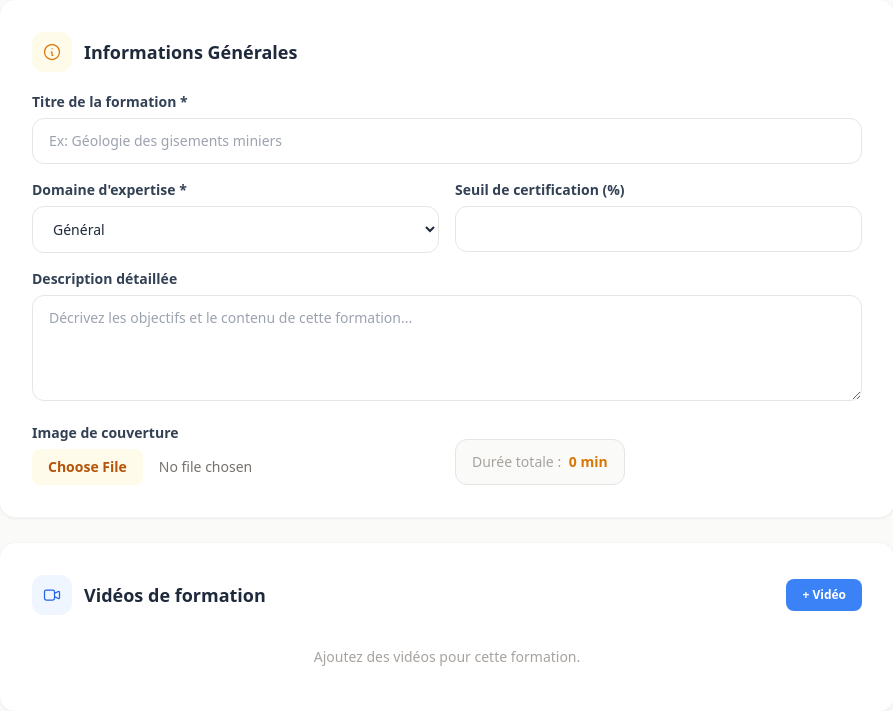
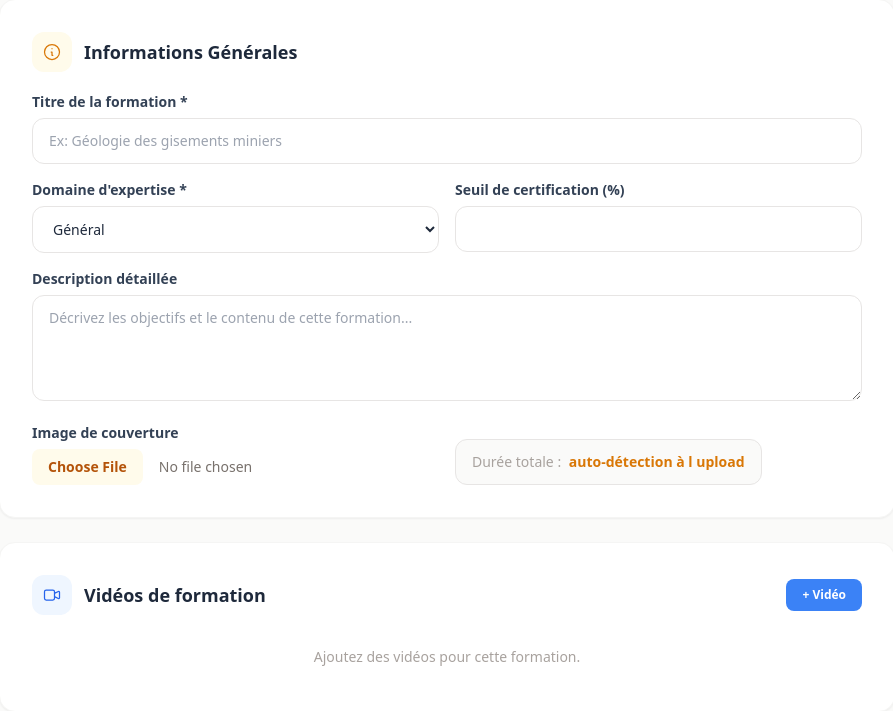
Before and after one commit to mamelk/Geomanager, a Django app: page /admin-formations/ajouter/ in a window 1280 px wide. Shown: the part 133-844 px from the top of the page, without its empty margins (193-1086 px from the left). Run offline with Django 5.2, Linux system fonts and the light colour scheme; the visitor is signed in with stand-in values (Sample User, id 1); some libraries are stand-ins or nearby versions.

Commit message:
Feat: Auto video duration detection, remove manual input
- Supprime le champ « Durée (minutes) » du formulaire vidéo
- Durée auto-détectée par moviepy à l'upload (fichier vidéo)
- Affichage durée de chaque vidéo (duree_formatee) chez formateur et apprenant
- Affichage durée totale de la formation (duree_totale_formatee)
- Simplification de la vue admin_formation_form (plus de champ duree)

🤖 Generated with Codebuff
Co-Authored-By: Codebuff <noreply@codebuff.com>

```diff
--- a/courses/forms.py
+++ b/courses/forms.py
@@ -17,7 +17,7 @@ class FormationForm(forms.ModelForm):
 class VideoLeconForm(forms.ModelForm):
     class Meta:
         model = VideoLecon
-        fields = ['titre', 'fichier_video', 'video_url', 'duree_minutes']
+        fields = ['titre', 'fichier_video', 'video_url']
 
 
 class RessourceForm(forms.ModelForm):
--- a/courses/templates/courses/admin_formation_form.html
+++ b/courses/templates/courses/admin_formation_form.html
@@ -84,7 +84,7 @@
 
         <div id="videos-container" class="space-y-4">
             {% for v in videos %}
-            <div class="video-block border border-stone-200 rounded-xl p-4 space-y-3">
+            <div class="video-block border border-stone-200 rounded-xl p-4 space-y-3" data-duree-minutes="{{ v.duree_minutes }}">
                 <div class="flex items-center justify-between">
                     <span class="text-xs font-bold text-blue-500">Vidéo #{{ forloop.counter }}</span>
                     <button type="button" onclick="removeBlock(this)" class="text-xs text-red-500 hover:text-red-600">✕ Supprimer</button>
@@ -103,10 +103,16 @@
                                class="w-full px-3 py-2 rounded-lg border border-stone-200 text-sm focus:border-amber-400 focus:ring-2 focus:ring-amber-100 outline-none">
                     </div>
                     <div>
-                        <label class="text-xs text-stone-400 mb-1 block">Durée (minutes)</label>
-                        <input type="number" name="video_duree" value="{{ v.duree_minutes }}" min="0"
-                               class="video-duree w-full px-3 py-2 rounded-lg border border-stone-200 text-sm focus:border-amber-400 focus:ring-2 focus:ring-amber-100 outline-none"
-                               oninput="calcDureeTotale()">
+                        <label class="text-xs text-stone-400 mb-1 block">Durée auto-détectée</label>
+                        <div class="px-3 py-2 rounded-lg border border-stone-200 bg-stone-50 text-sm text-slate-700">
+                            {% if v.duree_secondes > 0 %}
+                                ⏱ {{ v.duree_formatee }}
+                            {% elif v.duree_minutes > 0 %}
+                                ⏱ {{ v.duree_minutes }} min
+                            {% else %}
+                                <span class="text-stone-400 italic">— detection upload —</span>
+                            {% endif %}
+                        </div>
                     </div>
                 </div>
             </div>
@@ -122,7 +128,7 @@
                 </div>
                 <input type="text" name="video_titre" placeholder="Titre de la vidéo"
                        class="w-full px-3 py-2.5 rounded-lg border border-stone-200 text-sm focus:border-amber-400 focus:ring-2 focus:ring-amber-100 outline-none">
-                <div class="grid grid-cols-1 sm:grid-cols-3 gap-3">
+                <div class="grid grid-cols-1 sm:grid-cols-2 gap-3">
                     <div>
                         <label class="text-xs text-stone-400 mb-1 block">Fichier vidéo</label>
                         <input type="file" name="video_fichier" accept="video/*"
@@ -133,13 +139,8 @@
                         <input type="url" name="video_url" placeholder="https://..."
                                class="w-full px-3 py-2 rounded-lg border border-stone-200 text-sm focus:border-amber-400 focus:ring-2 focus:ring-amber-100 outline-none">
                     </div>
-                    <div>
-                        <label class="text-xs text-stone-400 mb-1 block">Durée (minutes)</label>
-                        <input type="number" name="video_duree" value="0" min="0"
-                               class="video-duree w-full px-3 py-2 rounded-lg border border-stone-200 text-sm focus:border-amber-400 focus:ring-2 focus:ring-amber-100 outline-none"
-                               oninput="calcDureeTotale()">
-                    </div>
                 </div>
+                <p class="text-xs text-stone-400 italic">⏱ La durée sera automatiquement détectée lors de l'upload.</p>
             </div>
         </template>
 
@@ -454,15 +455,20 @@ function removeBlock(btn) {
 }
 
 function calcDureeTotale() {
-    let total = 0;
-    document.querySelectorAll('.video-duree').forEach(input => {
-        total += parseInt(input.value) || 0;
+    let totalMin = 0;
+    // Lire les durées depuis les data attributes des blocs vidéo existants
+    document.querySelectorAll('.video-block[data-duree-minutes]').forEach(block => {
+        totalMin += parseInt(block.dataset.dureeMinutes) || 0;
     });
     const el = document.getElementById('duree-totale');
     if (el) {
-        const h = Math.floor(total / 60);
-        const m = total % 60;
-        el.textContent = h > 0 ? `${h}h ${m}min` : `${total} min`;
+        if (totalMin > 0) {
+            const h = Math.floor(totalMin / 60);
+            const m = totalMin % 60;
+            el.textContent = h > 0 ? `${h}h ${m}min` : `${totalMin} min`;
+        } else {
+            el.textContent = 'auto-détection à l upload';
+        }
     }
 }
 
--- a/courses/templates/courses/formation_detail.html
+++ b/courses/templates/courses/formation_detail.html
@@ -85,14 +85,11 @@
                 </div>
                 <div class="flex-1 min-w-0">
                     <span class="text-sm font-semibold text-slate-700">{{ v.titre }}</span>
-                    <span class="text-xs text-stone-400 ml-2">{{ v.duree_minutes }} min</span>
+                    <span class="text-xs text-stone-400 ml-2">⏱ {{ v.duree_formatee }}</span>
                 </div>
                 {% if est_inscrit %}
-                    <span class="text-xs text-stone-400 flex-shrink-0">{{ v.duree_formatee }}</span>
-                    {% if est_inscrit %}
                     <a href="{% url 'courses:video_player' formation.id %}?video={{ v.id }}"
                        class="text-xs text-amber-600 hover:text-amber-700 font-semibold">Regarder →</a>
-                    {% endif %}
                 {% endif %}
             </div>
             {% endfor %}
--- a/courses/views.py
+++ b/courses/views.py
@@ -871,27 +871,23 @@ def admin_formation_form(request, formation_id=None):
 
             # ── Vidéos ──
             vid_titres = request.POST.getlist('video_titre')
-            vid_durees = request.POST.getlist('video_duree')
             vid_fichiers = request.FILES.getlist('video_fichier')
             vid_urls = request.POST.getlist('video_url')
             # Supprimer les anciennes vidéos si édition
             if formation:
                 f.videos.all().delete()
-            duree_totale = 0
-            for i, (titre, duree) in enumerate(zip(vid_titres, vid_durees)):
+            for i, titre in enumerate(vid_titres):
                 if not titre.strip():
                 	continue
-                d = int(duree) if duree else 0
                 fichier = vid_fichiers[i] if i < len(vid_fichiers) and vid_fichiers[i] else None
                 url = vid_urls[i] if i < len(vid_urls) and vid_urls[i].strip() else None
                 VideoLecon.objects.create(
                     formation=f, titre=titre.strip(),
                     fichier_video=fichier, video_url=url,
-                    duree_minutes=d, ordre=i
+                    ordre=i
                 )
-                duree_totale += d
-            f.duree_totale_minutes = duree_totale
-            f.save(update_fields=['duree_totale_minutes'])
+            # Recalculer la durée totale (auto-détectée par moviepy dans save())
+            f.recalculer_duree()
 
             # ── Ressources complémentaires ──
             res_titres = request.POST.getlist('ressource_titre')
```
